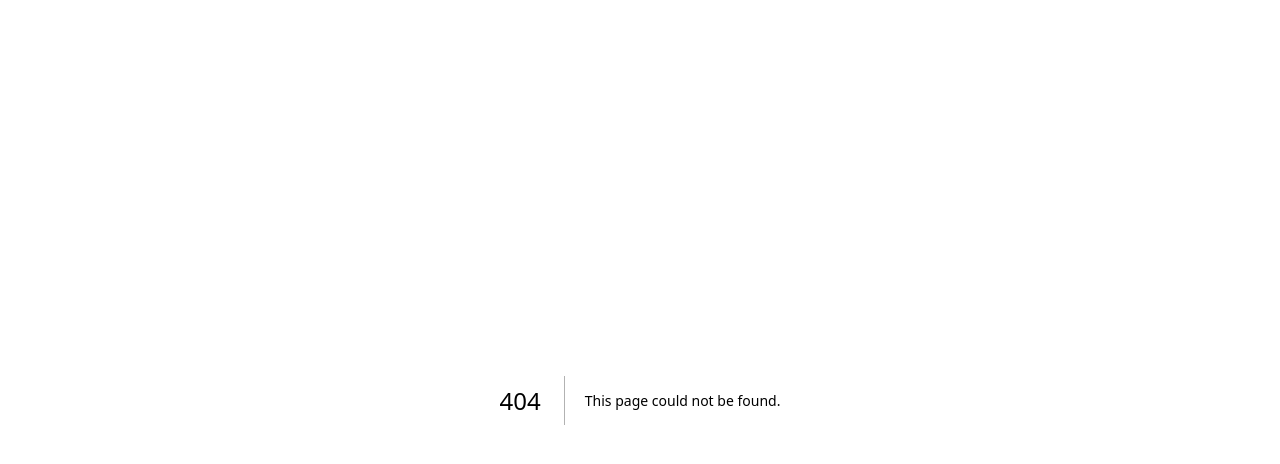
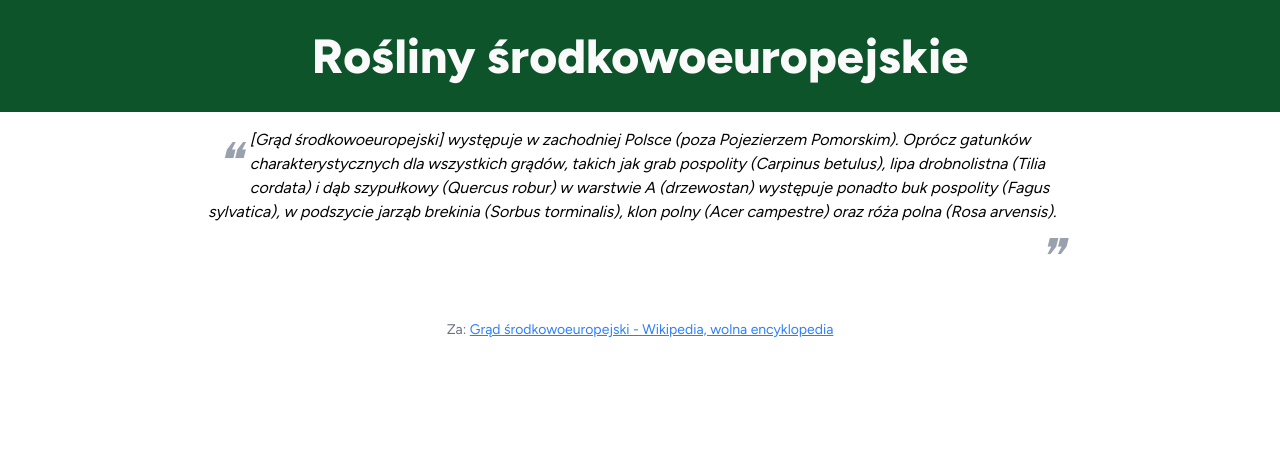
Before and after one commit to paweljw/park-bioroznorodnosci, a Next.js app: page /rosliny-srodkowoeuropejskie in a window 1280 px wide. Before the commit this address had no page. Shown: the top 464 px of the page. Built offline with nearby package versions, Linux system fonts and the light colour scheme.

Commit message:
rośliny środkowoeuropejskie

```diff
--- /dev/null
+++ b/src/app/rosliny-srodkowoeuropejskie/page.tsx
@@ -0,0 +1,33 @@
+import type { Metadata } from "next";
+import Link from "next/link";
+import Masthead from "~/components/Masthead";
+
+export const metadata: Metadata = {
+  title: "Rośliny środkowoeuropejskie",
+};
+
+export default function RoslinySrodkowoeuropejskiePage() {
+  return (
+    <div className="flex w-full flex-col">
+      <Masthead>Rośliny środkowoeuropejskie</Masthead>
+      <blockquote className="relative mx-auto w-full max-w-4xl p-4 italic before:float-left before:p-2 before:text-5xl before:text-gray-400 before:content-['❝'] after:float-right after:p-2 after:text-5xl after:text-gray-400 after:content-['❞']">
+        [Grąd środkowoeuropejski] występuje w zachodniej Polsce (poza
+        Pojezierzem Pomorskim). Oprócz gatunków charakterystycznych dla
+        wszystkich grądów, takich jak grab pospolity (Carpinus betulus), lipa
+        drobnolistna (Tilia cordata) i dąb szypułkowy (Quercus robur) w warstwie
+        A (drzewostan) występuje ponadto buk pospolity (Fagus sylvatica), w
+        podszycie jarząb brekinia (Sorbus torminalis), klon polny (Acer
+        campestre) oraz róża polna (Rosa arvensis).
+      </blockquote>
+      <p className="mx-auto max-w-4xl p-4 text-center text-sm text-gray-500">
+        Za:{" "}
+        <Link
+          href="https://pl.wikipedia.org/wiki/Gr%C4%85d_%C5%9Brodkowoeuropejski"
+          className="text-blue-500 underline"
+        >
+          Grąd środkowoeuropejski - Wikipedia, wolna encyklopedia
+        </Link>
+      </p>
+    </div>
+  );
+}
```
